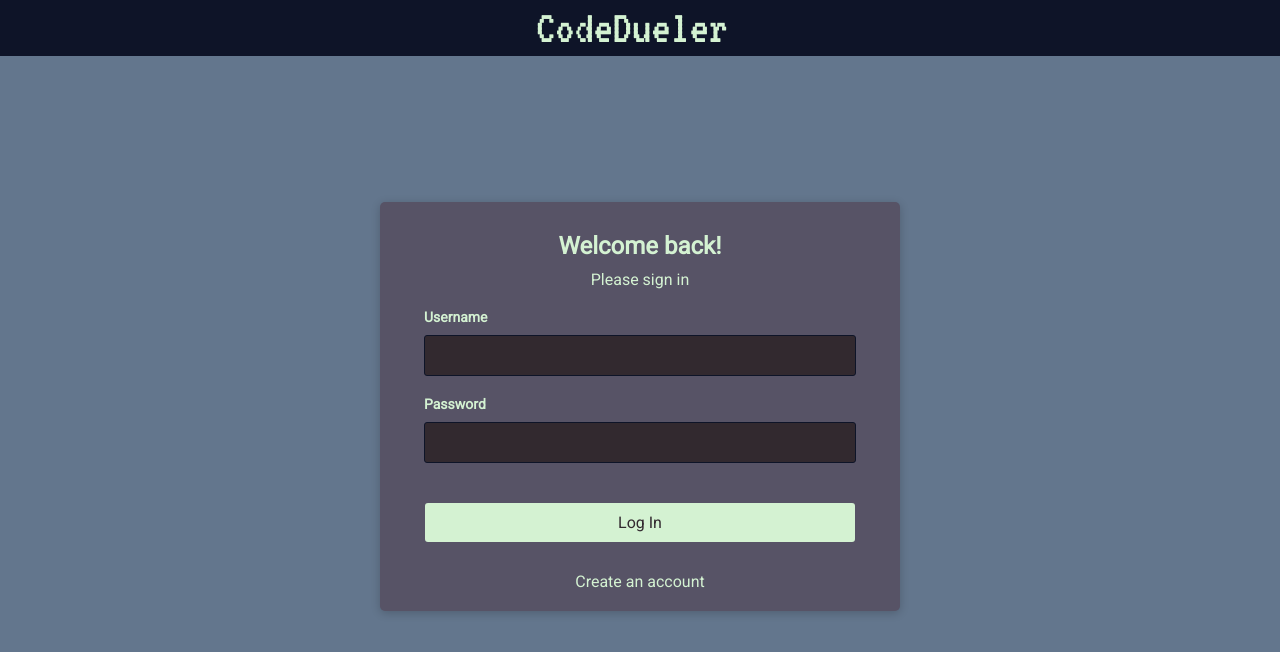
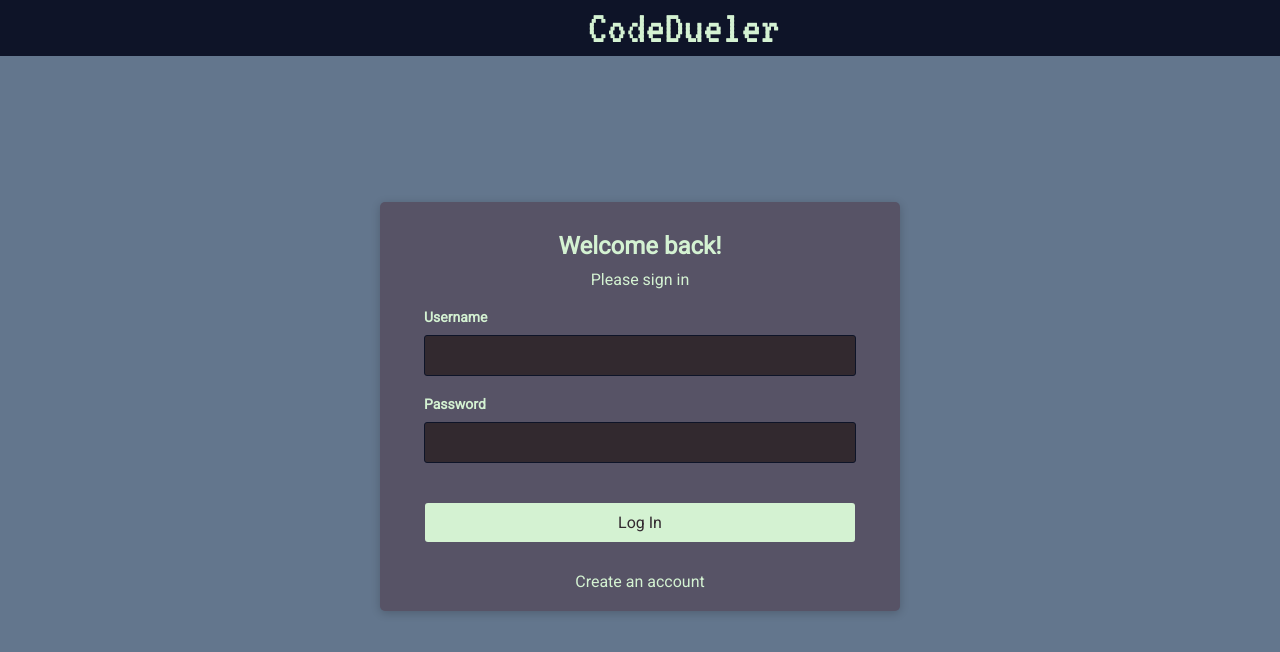
Before and after one commit to app-academy-exercises-jb/code-dueler, a React (Create React App) app in the folder client/: page /login in a window 1280 px wide. Shown: the top 652 px of the page. Built offline with nearby package versions, Linux system fonts and the light colour scheme; no server answers; what apollo-link-ws would draw is missing.

Commit message:
Fix nav logo margin

```diff
--- a/client/src/stylesheets/nav.scss
+++ b/client/src/stylesheets/nav.scss
@@ -23,7 +23,7 @@
   align-items: center;
   font-size: 48px;
   padding: 0rem 0rem;
-  margin-right: 3.5rem;
+  margin-left: 3rem;
   width: 15%;
   &:hover {
     cursor: pointer;
```
